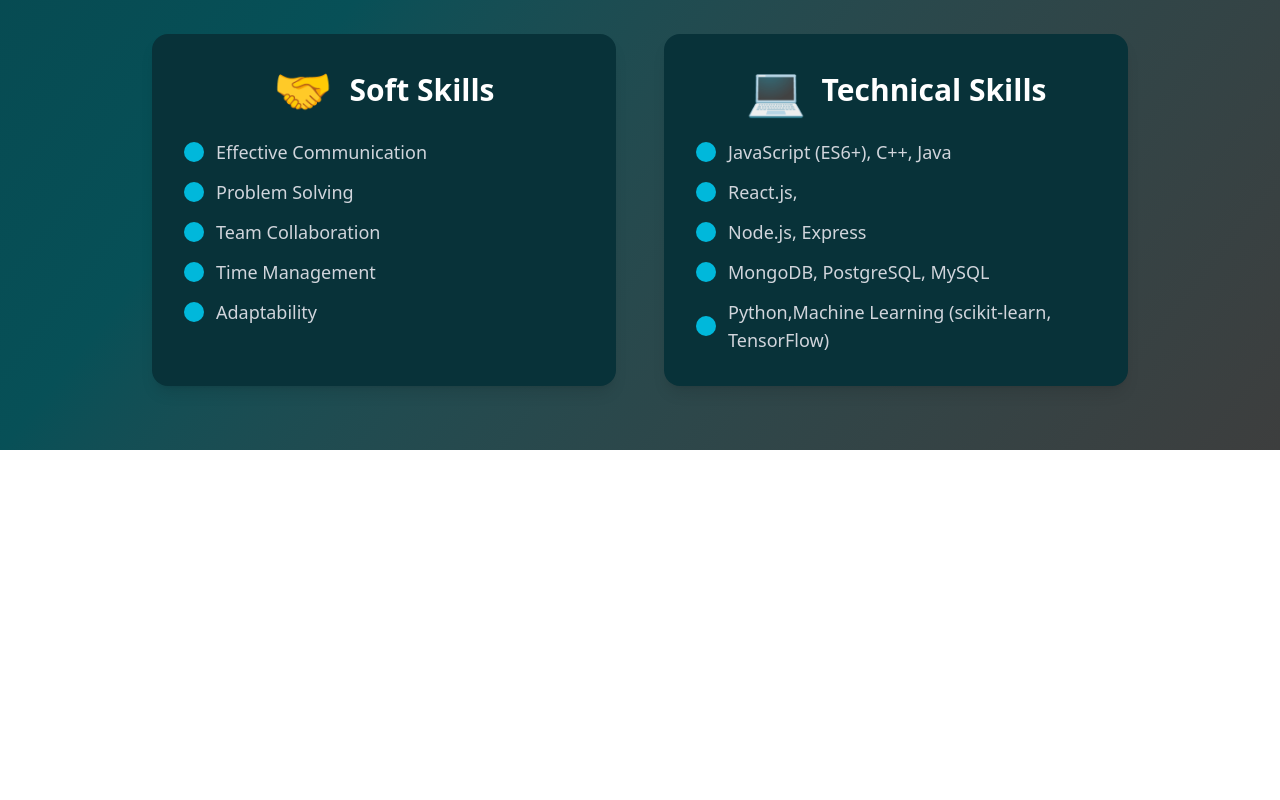
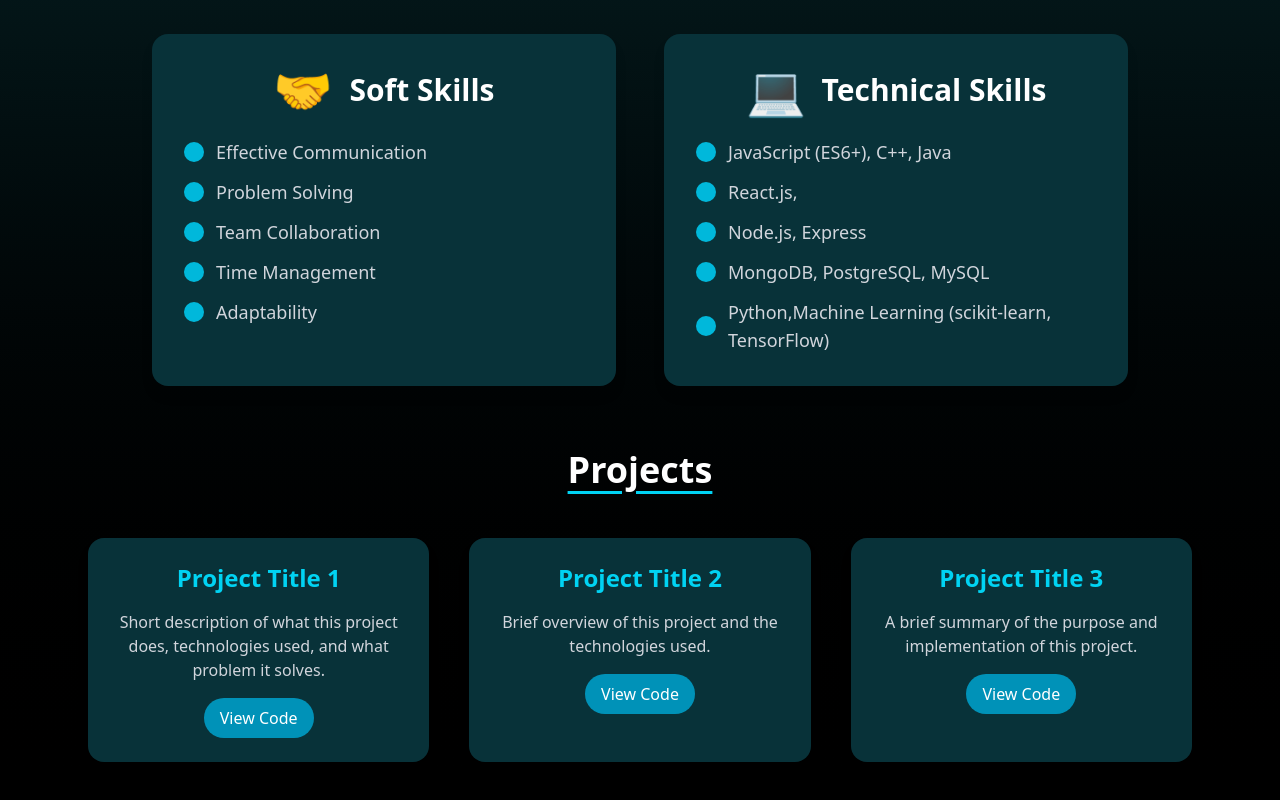
Before and after one commit to Arpitt-07/E-Portfolio, a website: page index.html in a window 1280 px wide. Shown: the part 1173-1973 px from the top of the page. Before the commit the page ends 1623 px from the top, so only its background shows below. Drawn offline with Linux system fonts and the light colour scheme.

Commit message:
added Project section

```diff
--- a/index.html
+++ b/index.html
@@ -55,7 +55,7 @@
 
 </head>
 
-<body class="font-sans bg-gradient-to-br from-[#063e46] via-[#075057] to-[#3d3e3e] text-white scroll-smooth">
+<body class="font-sans bg-gradient-to-b from-[#063e46] via-[#061f22] to-[#000000] text-white scroll-smooth ">
     <header class="sticky top-0 py-6 px-8 flex justify-between items-center shadow-md">
         <div class="flex items-center space-x-4 cursor-pointer group">
 
@@ -67,7 +67,7 @@
         <nav>
             <ul class="flex gap-6">
                 <li>
-                    <a href="https://github.com/yourusername" target="_blank" aria-label="GitHub"
+                    <a href="https://github.com/Arpitt-07" target="_blank" aria-label="GitHub"
                         class="text-white hover:text-cyan-400 transition">
                         <svg class="w-6 h-6 fill-current" viewBox="0 0 24 24">
                             <path
@@ -76,7 +76,7 @@
                     </a>
                 </li>
                 <li>
-                    <a href="mailto:youremail@example.com" aria-label="Email"
+                    <a href="mailto:arpit.pal.2022@gmail.com" aria-label="Email"
                         class="text-white hover:text-cyan-400 transition">
                         <svg xmlns="http://www.w3.org/2000/svg" class="w-6 h-6 fill-current" viewBox="0 0 24 24">
                             <path
@@ -197,10 +197,51 @@
                 </div>
             </div>
         </section>
+        <!-- Projects Section -->
+        <section class="w-full max-w-6xl px-6 text-center">
+            <h2 class="text-4xl font-bold mb-12 underline decoration-cyan-400 underline-offset-8">Projects</h2>
+
+            <div class="grid md:grid-cols-2 lg:grid-cols-3 gap-10">
+                <!-- Project Card 1 -->
+                <div
+                    class="bg-[#083239] p-6 rounded-2xl shadow-lg hover:shadow-cyan-500/50 transform hover:scale-105 transition duration-300 cursor-default">
+                    <h3 class="text-2xl font-semibold mb-4 text-cyan-400">Project Title 1</h3>
+                    <p class="text-gray-300 mb-4">Short description of what this project does, technologies used, and
+                        what problem it solves.</p>
+                    <a href="https://github.com/yourusername/project1" target="_blank"
+                        class="inline-block px-4 py-2 bg-cyan-600 text-white font-medium rounded-full hover:bg-cyan-500 transition">
+                        View Code
+                    </a>
+                </div>
+
+                <!-- Project Card 2 -->
+                <div
+                    class="bg-[#083239] p-6 rounded-2xl shadow-lg hover:shadow-cyan-500/50 transform hover:scale-105 transition duration-300 cursor-default">
+                    <h3 class="text-2xl font-semibold mb-4 text-cyan-400">Project Title 2</h3>
+                    <p class="text-gray-300 mb-4">Brief overview of this project and the technologies used.</p>
+                    <a href="https://github.com/yourusername/project2" target="_blank"
+                        class="inline-block px-4 py-2 bg-cyan-600 text-white font-medium rounded-full hover:bg-cyan-500 transition">
+                        View Code
+                    </a>
+                </div>
+
+                <!-- Project Card 3 -->
+                <div
+                    class="bg-[#083239] p-6 rounded-2xl shadow-lg hover:shadow-cyan-500/50 transform hover:scale-105 transition duration-300 cursor-default">
+                    <h3 class="text-2xl font-semibold mb-4 text-cyan-400">Project Title 3</h3>
+                    <p class="text-gray-300 mb-4">A brief summary of the purpose and implementation of this project.</p>
+                    <a href="https://github.com/yourusername/project3" target="_blank"
+                        class="inline-block px-4 py-2 bg-cyan-600 text-white font-medium rounded-full hover:bg-cyan-500 transition">
+                        View Code
+                    </a>
+                </div>
+            </div>
+        </section>
+
     </main>
 
     <script>
-        // Change header background on scroll
+
         const header = document.querySelector('header');
         window.addEventListener('scroll', () => {
             if (window.scrollY > 10) {
@@ -210,7 +251,6 @@
             }
         });
 
-        // Animate sections on scroll
         const sections = document.querySelectorAll('main section');
         const observer = new IntersectionObserver(
             entries => {
```
Also changed, not shown: output.css.
